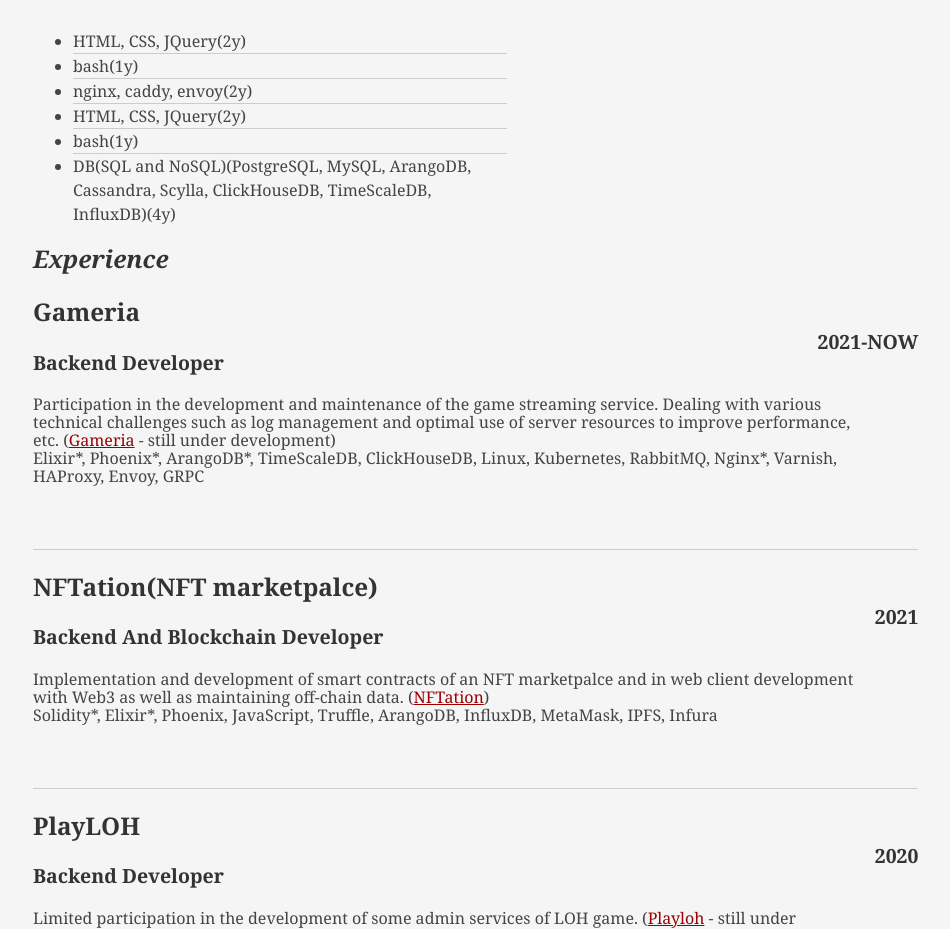
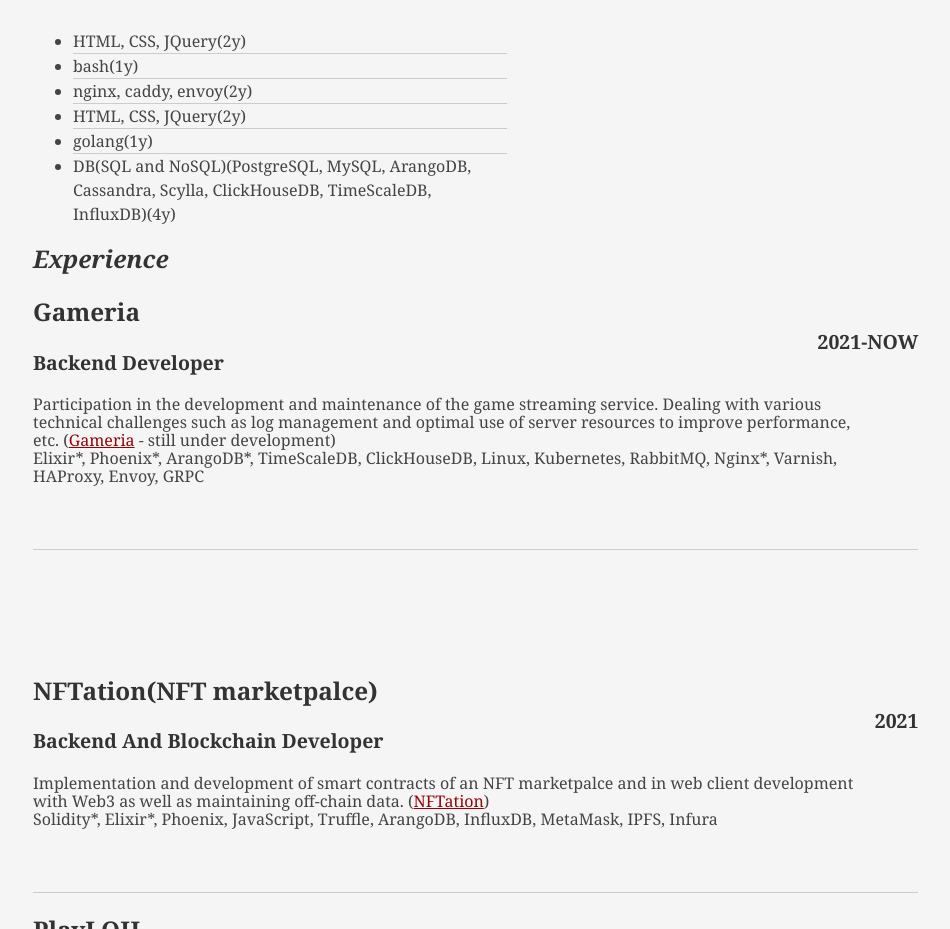
Before and after one commit to alichz2001/alichz2001, a plain HTML site: page index.html in a window 1280 px wide. Shown: the part 1526-2455 px from the top of the page, without its empty margins (55-1005 px from the left). Drawn offline with Linux system fonts and the light colour scheme; a small style sheet from the web is missing.

Commit message:
add golang

```diff
--- a/index.html
+++ b/index.html
@@ -187,7 +187,7 @@ a#pdf:hover { background: #222; }
 								<li>bash(1y)</li>
 								<li>nginx, caddy, envoy(2y)</li>
 								<li>HTML, CSS, JQuery(2y)</li>
-								<li>bash(1y)</li>
+								<li>golang(1y)</li>
 								<li class="last">DB(SQL and NoSQL)(PostgreSQL, MySQL, ArangoDB, Cassandra, Scylla, ClickHouseDB, TimeScaleDB, InfluxDB)(4y)</li>
 
 							</ul>
@@ -215,6 +215,7 @@ a#pdf:hover { background: #222; }
 
 							</div>
 
+							<br><br><br><br>
 							<div class="job">
 								<h2>NFTation(NFT marketpalce)</h2>
 								<h3>Backend And Blockchain Developer</h3>
```
